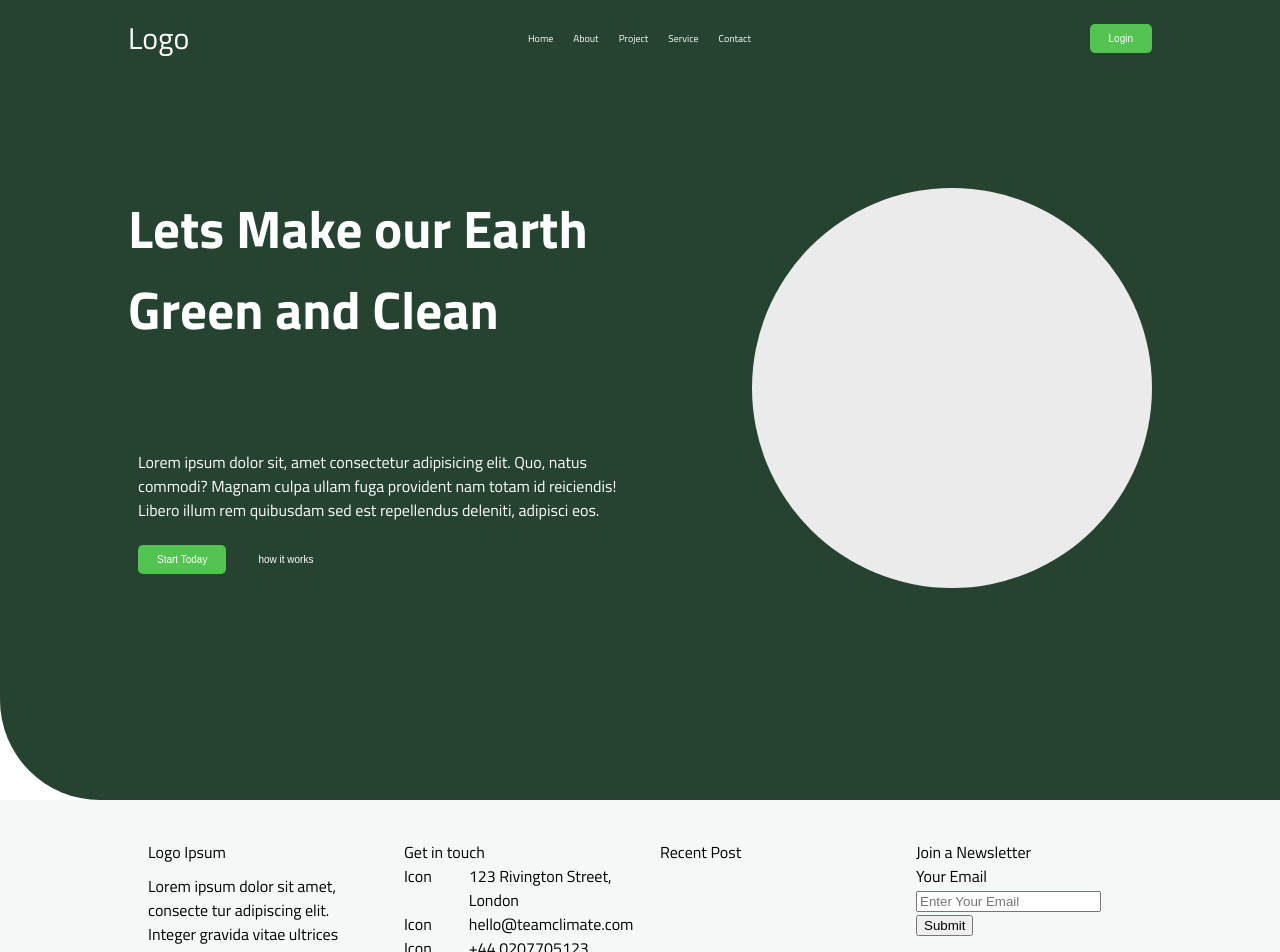
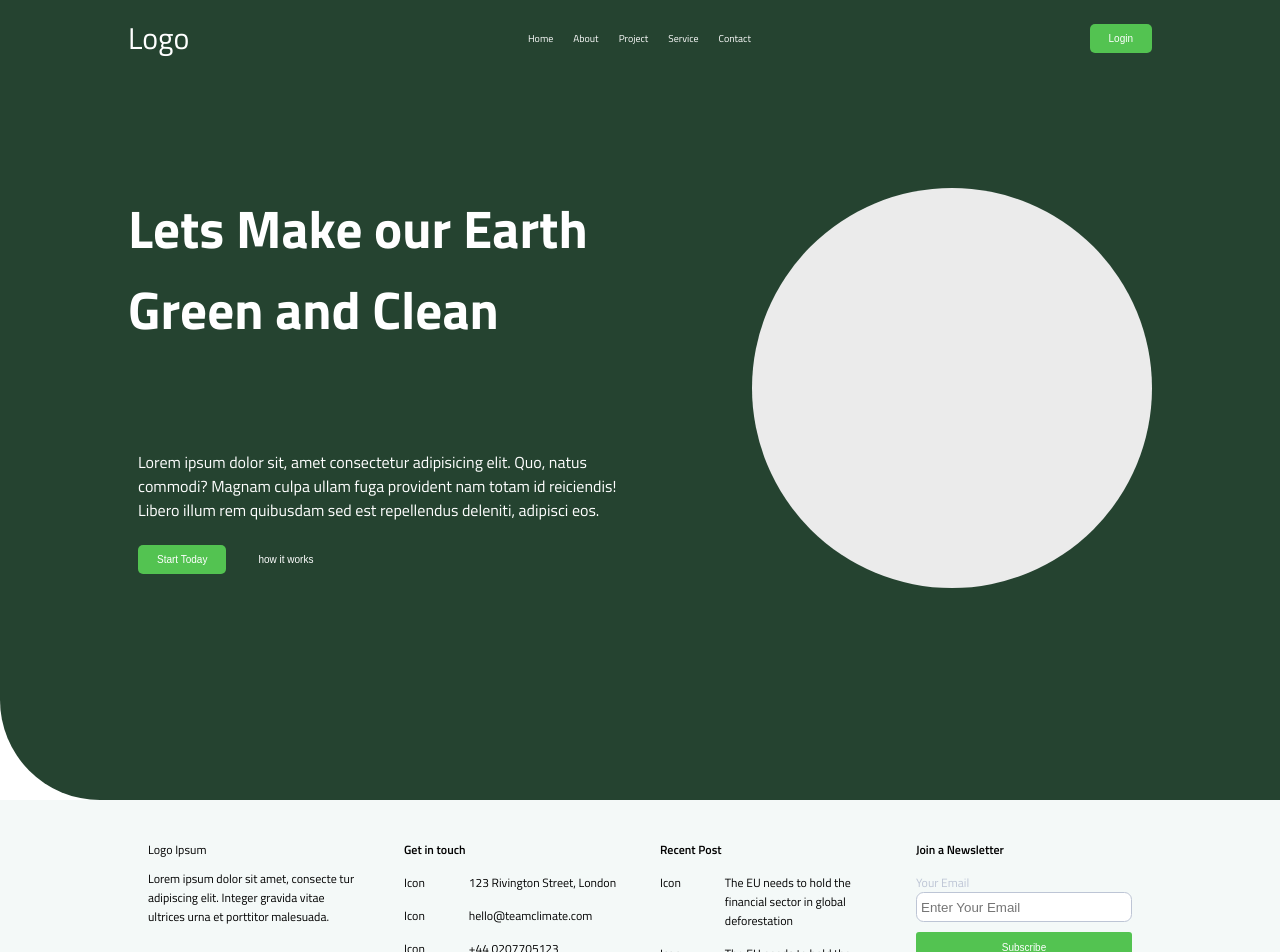
Before and after one commit to OmarMahmoud97/Industry-Hackathon, a React (Create React App) app: page / in a window 1280 px wide. Shown: the top 952 px of the page. Built offline with nearby package versions, Linux system fonts and the light colour scheme.

Commit message:
footer update

```diff
--- a/src/components/Footer/footer.jsx
+++ b/src/components/Footer/footer.jsx
@@ -30,8 +30,18 @@ const footer = () => {
         </div>
         <div className="footer__wrapper">
           <div className="footer__column-header">Recent Post</div>
-          <div className="footer__blog-post"></div>
-          <div className="footer__blog-post"></div>
+          <div className="footer__blog-post">
+            <div className="footer__icon">Icon</div>
+            <div className="footer__address-text">
+              The EU needs to hold the financial sector in global deforestation
+            </div>
+          </div>
+          <div className="footer__blog-post">
+            <div className="footer__icon">Icon</div>
+            <div className="footer__address-text">
+              The EU needs to hold the financial sector in global deforestation
+            </div>
+          </div>
         </div>
         <div className="footer__wrapper">
           <div className="footer__column-header">Join a Newsletter</div>
@@ -44,7 +54,7 @@ const footer = () => {
               type="text"
               placeholder="Enter Your Email"
             />
-            <button className="footer__button">Submit</button>
+            <button className="footer__button">Subscribe</button>
           </div>
         </div>
       </div>
--- a/src/components/Footer/footer.scss
+++ b/src/components/Footer/footer.scss
@@ -3,9 +3,10 @@
 @use "../../styles/partials/mixin" as *;
 
 .footer {
-  background-color: $primary-four;
+  background-color: $secondary-background-green;
   display: flex;
   justify-content: center;
+  font-size: 1.2rem;
 
   &__container {
     display: flex;
@@ -22,10 +23,17 @@
     padding: 1rem 0;
   }
 
+  &__column-header {
+    margin-bottom: 1.4rem;
+    font-weight: 600;
+  }
+
+  &__blog-post,
   &__phone,
   &__email,
   &__address {
     display: flex;
+    margin-bottom: 1.4rem;
   }
 
   &__icon {
@@ -35,4 +43,28 @@
   &__address-text {
     width: 70%;
   }
+
+  &__input-label {
+    color: $secondary-grey;
+  }
+
+  &__input {
+    width: 100%;
+    height: 30px;
+    border-radius: 0.75rem;
+    margin-bottom: 1rem;
+    color: $secondary-grey;
+    border: 1px solid $secondary-grey;
+    padding: 0.8rem 0 0.8rem 0.4rem;
+  }
+
+  &__button {
+    width: 100%;
+    border-radius: 3px;
+    background-color: $primary-two;
+    color: white;
+    border: none;
+    height: 30px;
+    font-size: 1rem;
+  }
 }
--- a/src/styles/partials/_variables.scss
+++ b/src/styles/partials/_variables.scss
@@ -7,4 +7,5 @@ $desktop-breakpoint: 1280px;
 $primary-one: #254330;
 $primary-two: #53c351;
 $primary-three: #ebebeb;
-$primary-four: #f4f9f8;
+$secondary-background-green: #f4f9f8;
+$secondary-grey: #bdc5d5;
```
Also changed, not shown: src/components/Testimonial/testimonial.jsx (added, +7 -0 lines), src/components/Testimonial/testimonial.scss (added).
